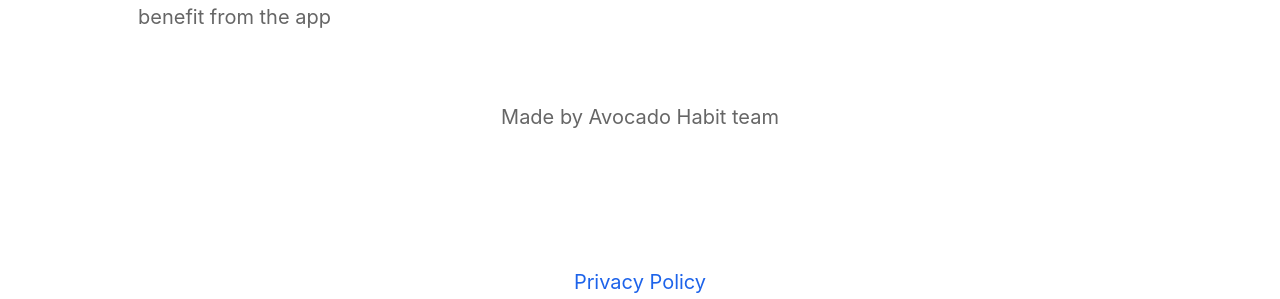
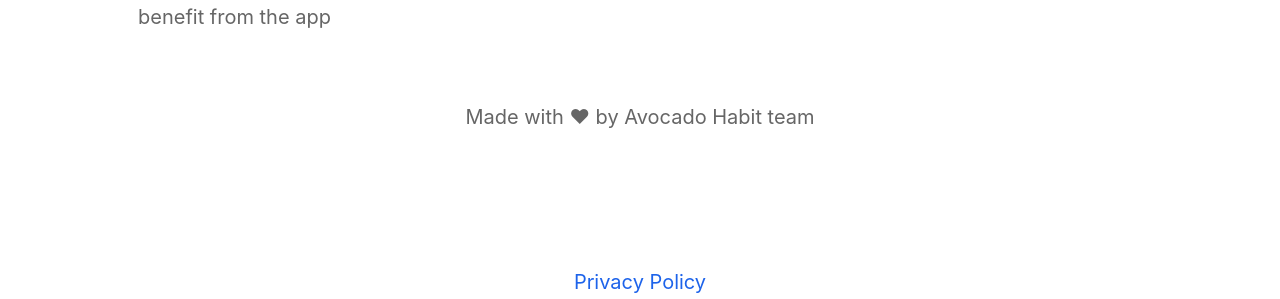
Before and after one commit to romannovosad/avocadohabit, a Jekyll site: the page built from index.html, in a window 1280 px wide. Shown: the part 1561-1860 px from the top of the page. Built offline with Jekyll 4.4.1, drawn with Linux system fonts in a browser that asks for light colours; nearby versions of some CDN libraries.

Commit message:
Update footer text

```diff
--- a/_includes/footer.html
+++ b/_includes/footer.html
@@ -1,6 +1,6 @@
 <footer>
 	{% if site.your_name %}
-	<p class="footerText">Made by {% if site.your_link %}<a href="{{ site.your_link }}">{% endif %}{{ site.your_name }}{% if site.your_link %}</a>{% endif %}{% if site.your_city %} in {{ site.your_city }}{% endif %}</p>
+	<p class="footerText">Made with ❤ by {% if site.your_link %}<a href="{{ site.your_link }}">{% endif %}{{ site.your_name }}{% if site.your_link %}</a>{% endif %}{% if site.your_city %} in {{ site.your_city }}{% endif %}</p>
 	{% endif %}
 	<div class="footerIcons">
 
```
